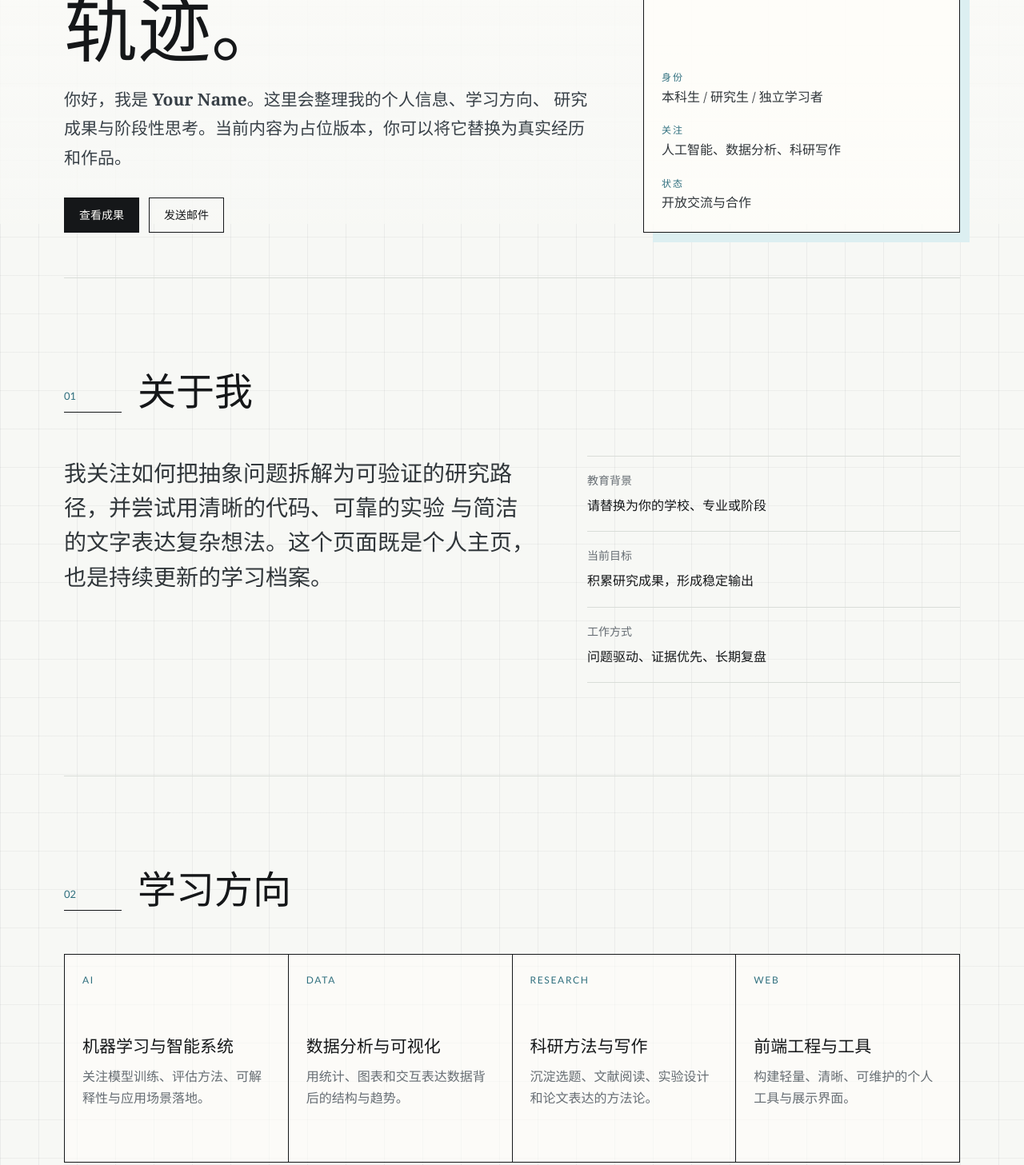
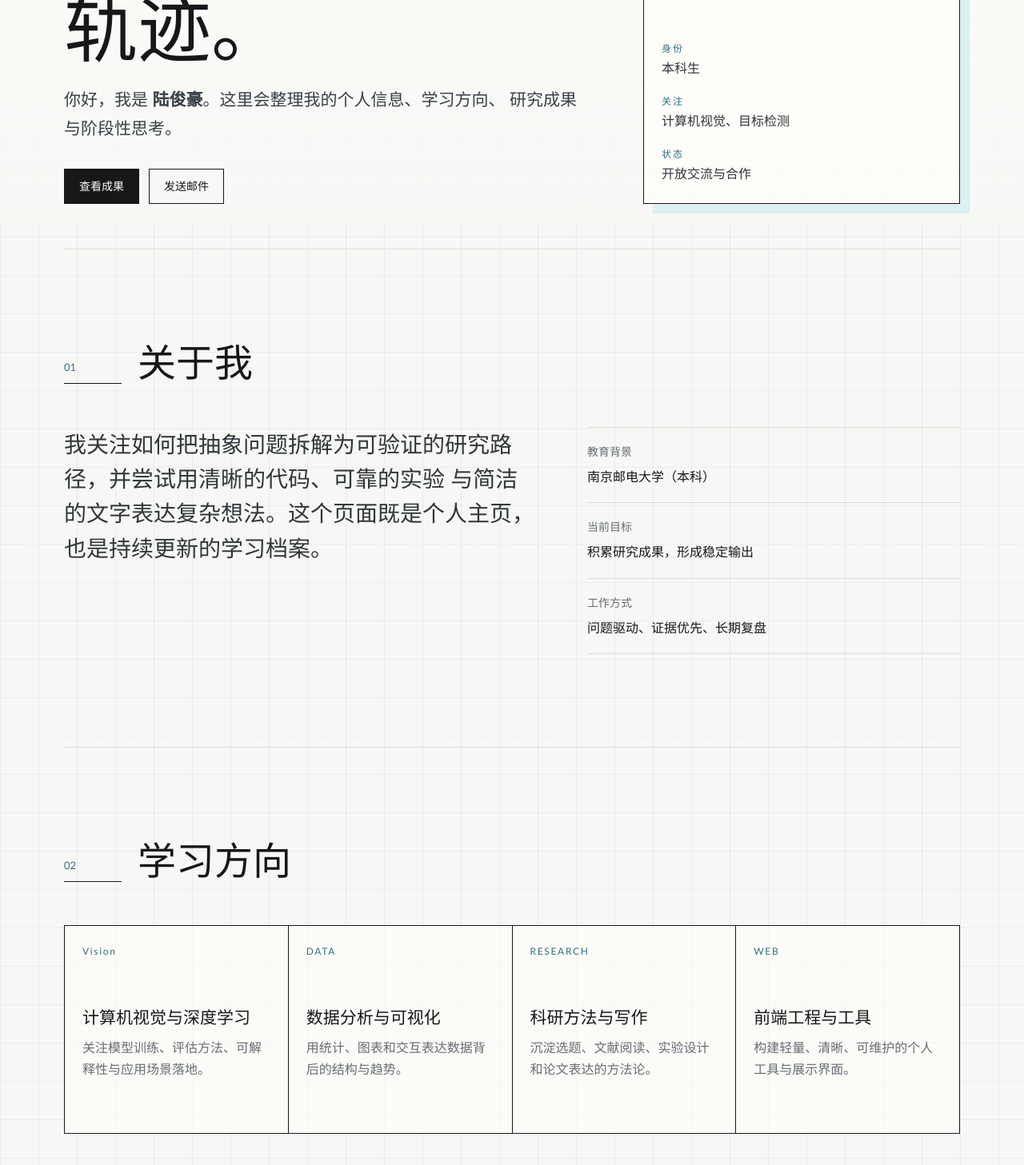
Before and after one commit to Chrp-L/Chrp-L.github.io, a plain HTML site: page index.html in a window 1280 px wide. Shown: the part 520-1977 px from the top of the page at 80% size. Drawn offline with Linux system fonts and the light colour scheme.

Commit message:
填充模板，添加了一些个人信息

```diff
--- a/index.html
+++ b/index.html
@@ -3,7 +3,7 @@
   <head>
     <meta charset="utf-8">
     <meta name="viewport" content="width=device-width, initial-scale=1">
-    <title>个人学术博客 | Your Name</title>
+    <title>陆俊豪的博客 | Junhao Lu</title>
     <meta
       name="description"
       content="一个用于展示个人信息、学习方向、研究成果与博客文章的 GitHub Pages 静态主页。"
@@ -31,8 +31,8 @@
           <p class="eyebrow reveal-item">Personal Research Log</p>
           <h1 class="reveal-item">在问题、模型与证据之间，记录持续生长的学习轨迹。</h1>
           <p class="hero-text reveal-item">
-            你好，我是 <strong>Your Name</strong>。这里会整理我的个人信息、学习方向、
-            研究成果与阶段性思考。当前内容为占位版本，你可以将它替换为真实经历和作品。
+            你好，我是 <strong>陆俊豪</strong>。这里会整理我的个人信息、学习方向、
+            研究成果与阶段性思考。
           </p>
           <div class="hero-actions reveal-item" aria-label="主要链接">
             <a class="button primary" href="#works">查看成果</a>
@@ -45,11 +45,11 @@
           <dl>
             <div>
               <dt>身份</dt>
-              <dd>本科生 / 研究生 / 独立学习者</dd>
+              <dd>本科生</dd>
             </div>
             <div>
               <dt>关注</dt>
-              <dd>人工智能、数据分析、科研写作</dd>
+              <dd>计算机视觉、目标检测</dd>
             </div>
             <div>
               <dt>状态</dt>
@@ -70,7 +70,7 @@
             与简洁的文字表达复杂想法。这个页面既是个人主页，也是持续更新的学习档案。
           </p>
           <ul class="facts">
-            <li><span>教育背景</span><strong>请替换为你的学校、专业或阶段</strong></li>
+            <li><span>教育背景</span><strong>南京邮电大学（本科）</strong></li>
             <li><span>当前目标</span><strong>积累研究成果，形成稳定输出</strong></li>
             <li><span>工作方式</span><strong>问题驱动、证据优先、长期复盘</strong></li>
           </ul>
@@ -84,8 +84,8 @@
         </div>
         <div class="direction-grid">
           <article>
-            <span>AI</span>
-            <h3>机器学习与智能系统</h3>
+            <span>Vision</span>
+            <h3>计算机视觉与深度学习</h3>
             <p>关注模型训练、评估方法、可解释性与应用场景落地。</p>
           </article>
           <article>
@@ -114,8 +114,8 @@
         <div class="work-list">
           <article class="line-card">
             <p class="meta">论文 / 2026</p>
-            <h3>基于多源数据的学习行为分析研究</h3>
-            <p>这里放置论文摘要、会议/期刊名称、作者信息或 DOI 链接。</p>
+            <h3>BiSD-YOLO: a compact YOLO framework for small object detection in aerial images via bidirectional fusion and sparse dynamic enhancement</h3>
+            <p>https://doi.org/10.1007/s00530-026-02429-0</p>
           </article>
           <article class="line-card">
             <p class="meta">项目 / 2025</p>
@@ -161,10 +161,10 @@
         <h2>欢迎交流研究、学习与项目想法。</h2>
       </div>
       <div class="footer-links">
-        <a href="mailto:your.email@example.com">your.email@example.com</a>
+        <a href="mailto:your.email@example.com">ljh820515@gmail.com</a>
         <a href="https://github.com/yourname">GitHub</a>
       </div>
-      <p class="copyright">© 2026 Your Name. Built for GitHub Pages.</p>
+      <p class="copyright">© 2026 Chrp-L. Built for GitHub Pages.</p>
     </footer>
 
     <script src="script.js"></script>
```
